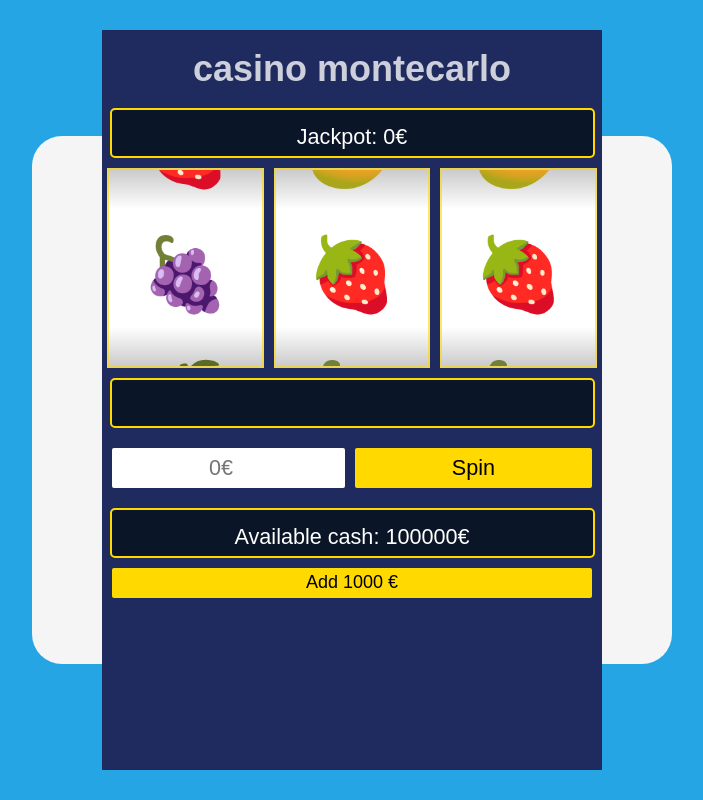
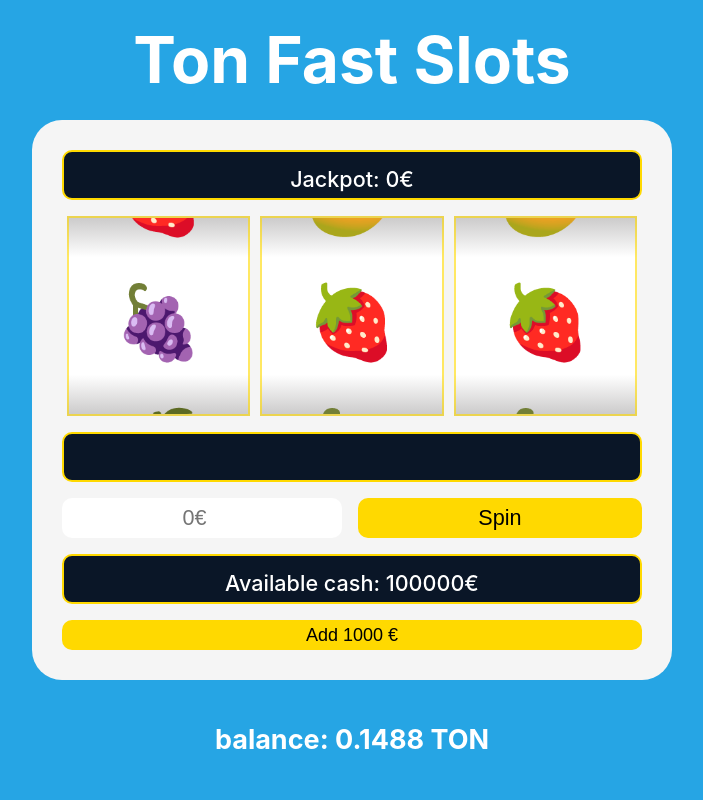
Before and after one commit to unLomTrois/ton-fast-slots, a Next.js app: page / in a window 1280 px wide. Shown: the whole page, without its empty margins (288-991 px from the left). Built offline with nearby package versions, Linux system fonts and the light colour scheme.

Commit message:
css magic

```diff
--- a/components/SlotMachine.jsx
+++ b/components/SlotMachine.jsx
@@ -313,7 +313,6 @@
 
   return (
     <div className={styles.fullSlot}>
-      <h1 className={styles.casinoName}>casino montecarlo</h1>
       <h1 className={styles.price}>{"Jackpot: " + jackpot + "€"}</h1>
       <div className={styles.slot}>
         <div className={styles.row}>{row1()}</div>
--- a/components/SlotMachine.module.css
+++ b/components/SlotMachine.module.css
@@ -1,45 +1,29 @@
 .fullSlot {
   z-index: 100;
-  position: absolute;
   display: flex;
   flex-direction: column;
   width: 100%;
-  max-width: 500px;
+  /* max-width: 500px; */
   height: calc(100% - 60px);
-  left: 0;
-  right: 0;
   margin: auto;
   align-items: center;
-  background-color: #1f2b5e;
-}
-
-.casinoName {
-  font-family: fino-sans, sans-serif;
-  font-weight: 600;
-  font-style: normal;
-  text-align: center;
-  font-size: 2em;
-  color: rgba(255, 255, 255, 0.781);
-  width: 100%;
-  padding: 10px 0 0 0;
+  gap: 16px;
 }
 
 .price {
-  font-family: hydrophilia-iced, sans-serif;
   font-weight: 400;
   font-style: normal;
   color: white;
   background-color: rgb(10, 22, 39);
   padding: 10px 0 10px 0;
-  margin: 10px 0 10px 0;
   text-align: center;
   border: solid 2px #ffd900;
-  width: 97%;
+  width: 100%;
   height: 50px;
   overflow: hidden;
   font-weight: 500;
   font-size: 1.2em;
-  border-radius: 5px;
+  border-radius: 10px;
 }
 
 .priceInd {
@@ -48,7 +32,6 @@
 }
 
 .renewButton {
-  margin: 20px 0 0 0;
   padding: 20px;
   line-height: 0;
 }
@@ -78,11 +61,10 @@
   width: 100%;
   align-items: center;
   justify-content: center;
-  padding: 10px;
+  gap: 16px
 }
 
 .betInput {
-  font-family: hydrophilia-iced, sans-serif;
   font-weight: 400;
   font-style: normal;
   text-align: center;
@@ -90,43 +72,38 @@
   border: none;
   border-radius: 2px;
   font-size: 1.2em;
-  margin: 20px;
   height: 40px;
   width: 100%;
-  margin: 0 5px 0 0;
   flex: 1 1 auto;
   text-align: center;
+  border-radius: 10px;
 }
 
 .spinButton {
   cursor: pointer;
-  font-family: hydrophilia-iced, sans-serif;
   font-weight: 400;
   font-style: normal;
   text-align: center;
   font-size: 1.2em;
-  margin: 0 0 0 5px;
   flex: 1 1 auto;
   width: 100%;
   height: 40px;
   background-color: #ffd900;
   border: none;
-  border-radius: 2px;
+  border-radius: 10px;
 }
 
 .buyMoreButton {
   cursor: pointer;
-  font-family: hydrophilia-iced, sans-serif;
   font-weight: 400;
   font-style: normal;
   text-align: center;
   font-size: 1em;
-  width: calc(100% - 20px);
+  width: 100%;
   height: 30px;
-  margin-bottom: 10px;
   background-color: #ffd900;
   border: none;
-  border-radius: 2px;
+  border-radius: 10px;
 }
 
 .row {
--- a/pages/index.module.css
+++ b/pages/index.module.css
@@ -1,6 +1,6 @@
 .main {
   background-color: #f5f5f5;
-  height: 66vh;
+  /* height: 66vh; */
   width: 50vw;
   margin: auto;
   padding: 30px;
@@ -13,3 +13,9 @@
 .footer {
   margin: auto;
 }
+
+@media screen and (max-width: 768px) {
+  .main {
+    width: fit-content;
+  }
+}
```
